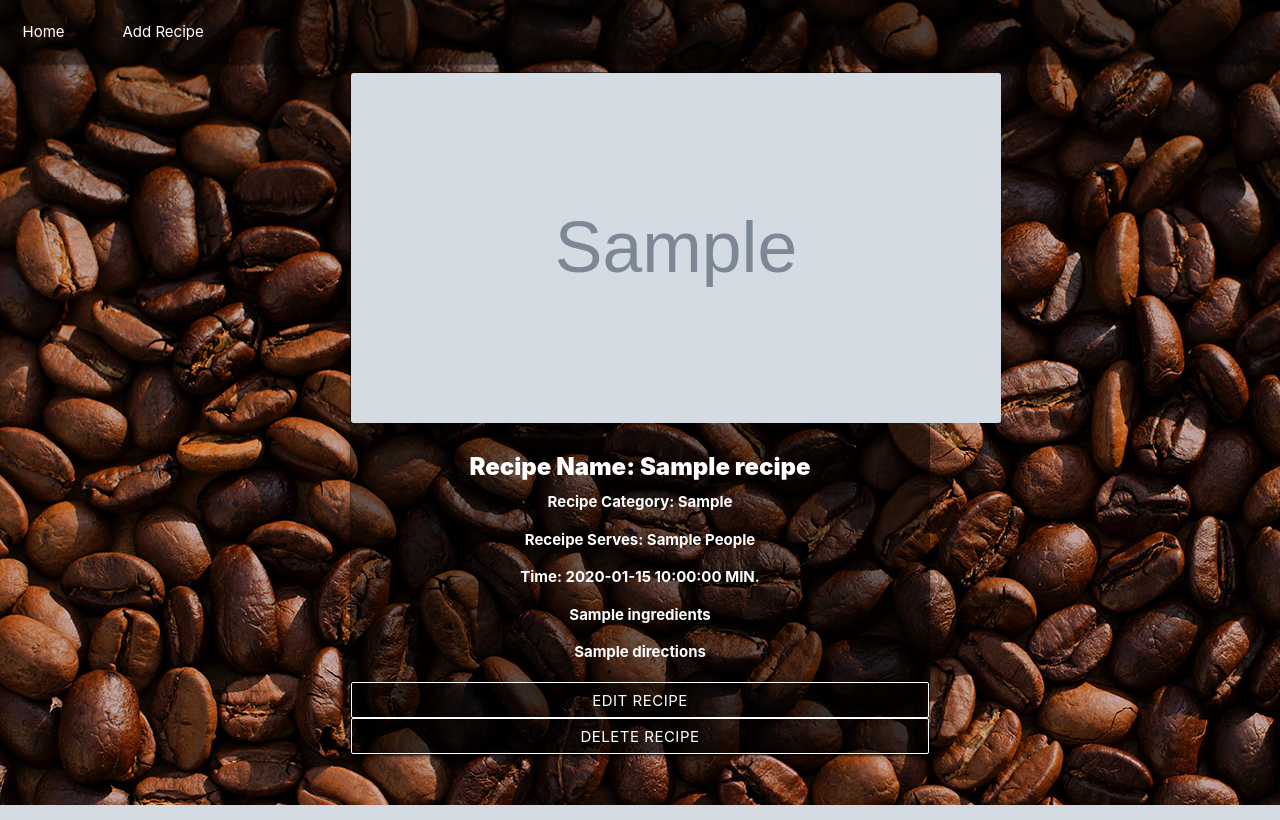
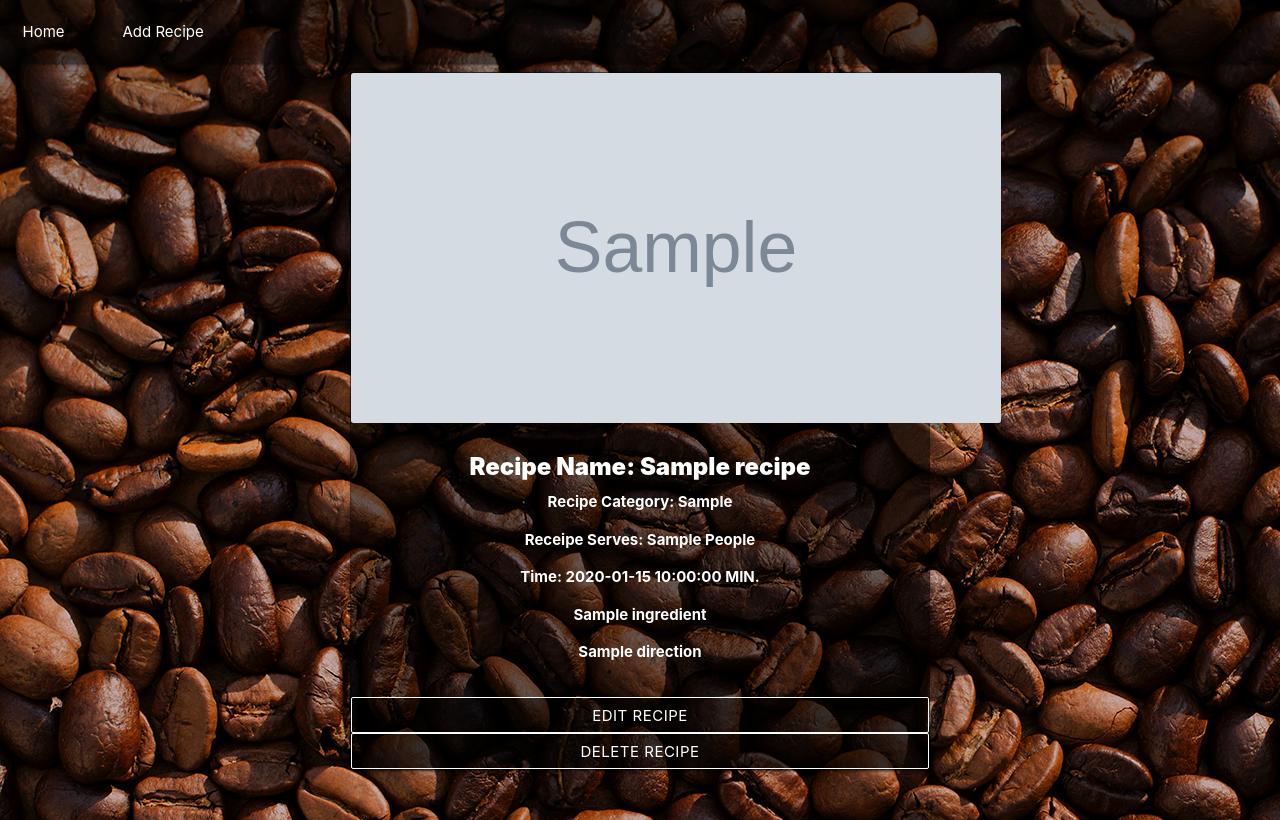
Before and after one commit to Code-Institute-Submissions/mile-stone-CRUD-project, a Flask app: template templates/details.html in a window 1280 px wide. Run offline with Flask 2, Linux system fonts and the light colour scheme; the template is opened without the code that fills it: most values are stand-ins (such as "Sample title", 1, 10 or a date in 2020); grey boxes marked "Sample" are stand-in pictures; some libraries are stand-ins or nearby versions.

Commit message:
make a css file and li in the details and add a search bar

```diff
--- a/app.py
+++ b/app.py
@@ -30,7 +30,12 @@ def add_recipe():
 @app.route('/insert_recipe', methods=["POST"])
 def insert_recipe():
     recipe_name = mongo.db.recipe_name
-    recipe_name.insert_one(request.form.to_dict())
+    recipe = recipe_name.insert_one(request.form.to_dict())
+    inserted_id = recipe.inserted_id
+    recipe_name.update(
+        {"_id": ObjectId(inserted_id)},
+        {"$set": {"ingredients": request.form.get("ingredients").splitlines(),
+                "directions": request.form.get("directions").splitlines()}})
     return redirect(url_for('index'))
 
 
@@ -67,8 +72,8 @@ def update_recipe(recipe_id):
         'recipe_category': request.form.get('recipe_category'),
         'recipe_time': request.form.get('recipe_time'),
         'recipe_photo': request.form.get('recipe_photo'),
-        'ingredients': request.form.get('ingredients'),
-        'directions': request.form.get('directions')
+        'ingredients': request.form.get('ingredients').splitlines(),
+        'directions': request.form.get('directions').splitlines()
     })
     return redirect(url_for('index'))
 
--- a/static/css/style.css
+++ b/static/css/style.css
@@ -1,5 +1,3 @@
-
-.title{
-    font-family: Lucida sans-serif;
-    text-align: center;
+body {
+    background-image: url("../images/cookbook.jpg");
 }
--- a/templates/base.html
+++ b/templates/base.html
@@ -21,7 +21,7 @@
 </head>
 
 
-<body style="background-image: url(static/images/cookbook.jpg);">
+<body>
 	<header>
 
 
--- a/templates/details.html
+++ b/templates/details.html
@@ -25,20 +25,23 @@
 			</p>
 
             <p class="card-text">
-
-				{{ recipe.ingredients }}
+                <ul>
+                    {% for ingredient in recipe.ingredients %}
+                    <li>
+                        {{ ingredient }}
+                    </li>
+                    {% endfor %}
+                </ul>
 			</p>
 
-
-<!-------          <ul class="browser-default ingredients_list">
-                        {% for ingredient in recipe.ingredients %}
-                        <li><span>{{ ingredient }}</span></li>
-                        {% endfor %}
-                    </ul>---------------->
-
 			<p class="card-text">
-
-				{{ recipe.directions }}
+                <ul>
+                    {% for direction in recipe.directions %}
+                    <li>
+                        {{ direction }}
+                    </li>
+                    {% endfor %}
+                </ul>
 			</p>
 
 
```
Also changed, not shown: templates/editrecipe.html (+3 -27 lines).
